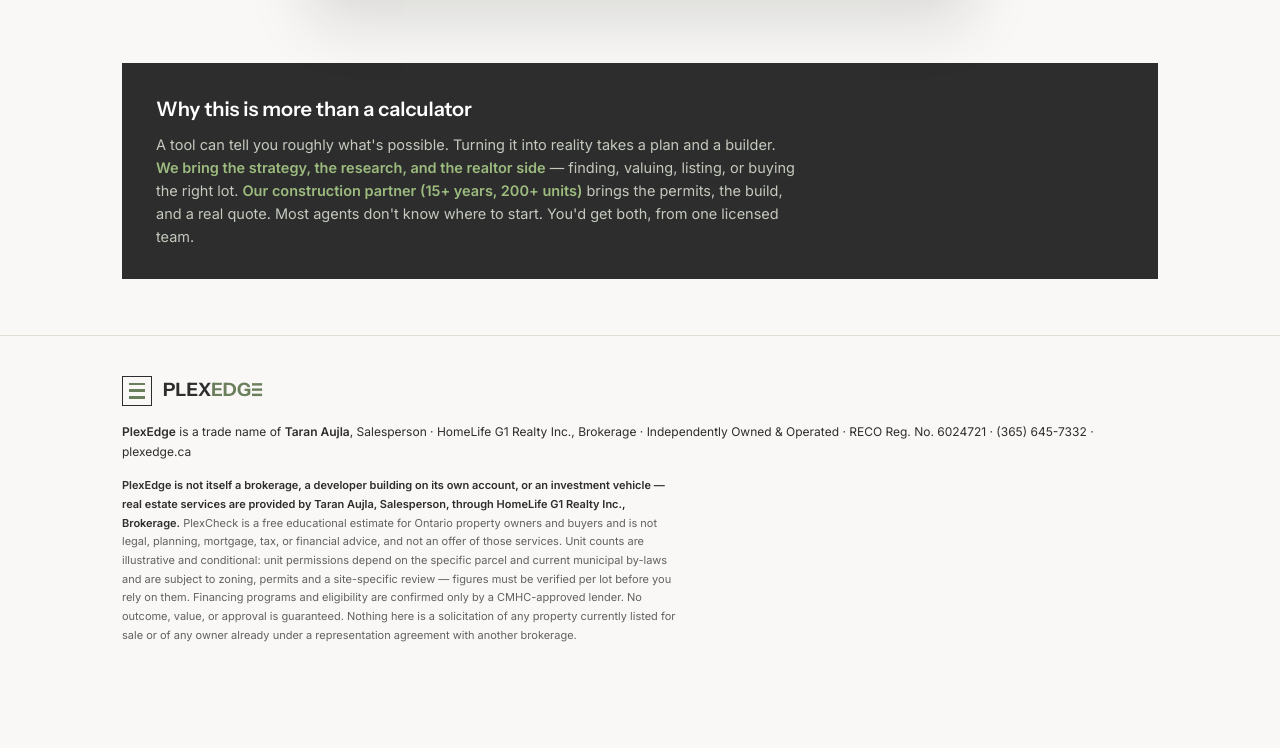
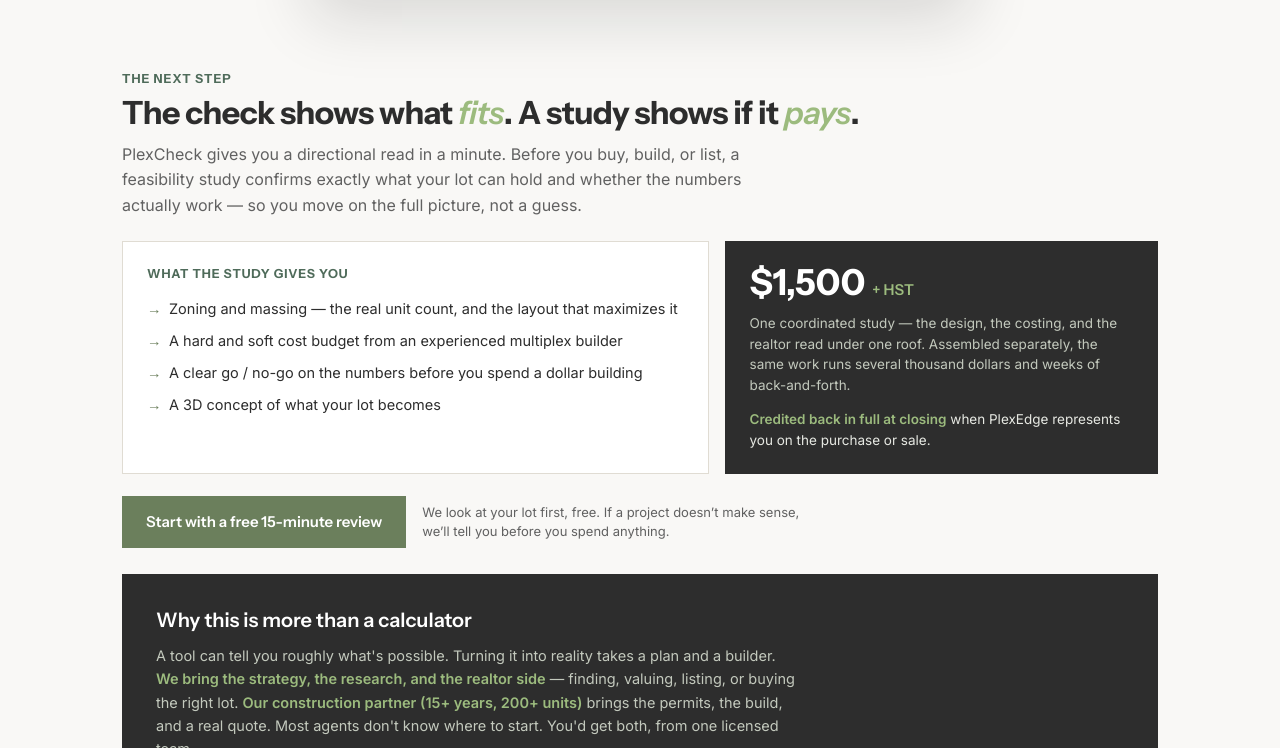
Before and after one commit to TaranAujla123/plexedge, a plain HTML site: page plexcheck/index.html in a window 1280 px wide. Shown: the part 772-1520 px from the top of the page. Before the commit the page ends 1465 px from the top, so only its background shows below. Drawn offline with Linux system fonts and the light colour scheme.

Commit message:
PlexCheck: add feasibility study as paid next step (credited on closing)

```diff
--- a/plexcheck/index.html
+++ b/plexcheck/index.html
@@ -126,6 +126,29 @@
   .strip h3{font-family:var(--disp);font-weight:600;font-size:20px;color:#fff}
   .strip p{color:#c3c9bd;font-size:14.5px;max-width:70ch}
   .strip b{color:var(--sage-lt)}
+
+  /* feasibility upsell (paid next step after the free check) */
+  .feas{margin:6px 0 26px}
+  .feas .step{color:var(--sage-d);font-size:12.5px;font-weight:700;letter-spacing:.08em;text-transform:uppercase;font-family:var(--disp)}
+  .feas-h{font-family:var(--disp);font-weight:700;font-size:clamp(23px,3.4vw,32px);line-height:1.1;letter-spacing:-.02em;color:var(--lead);margin-top:6px}
+  .feas-lede{color:var(--muted);font-size:16px;max-width:62ch;margin-top:12px}
+  .feas-grid{display:grid;grid-template-columns:1.15fr .85fr;gap:16px;margin-top:22px}
+  .feas-card{background:var(--surface);border:1px solid var(--line);padding:22px 24px}
+  .feas-card h4{font-family:var(--disp);font-weight:700;font-size:12.5px;letter-spacing:.07em;text-transform:uppercase;color:var(--sage-d);margin-bottom:14px}
+  .feas-card ul{list-style:none;display:flex;flex-direction:column;gap:11px}
+  .feas-card li{font-size:14.5px;color:var(--ink);padding-left:22px;position:relative;line-height:1.45}
+  .feas-card li:before{content:"\2192";position:absolute;left:0;color:var(--sage);font-weight:700}
+  .feas-card.price{background:var(--lead);color:#fff;border-color:var(--lead);display:flex;flex-direction:column;justify-content:center}
+  .feas-price{font-family:var(--disp);font-weight:700;font-size:36px;color:#fff;line-height:1}
+  .feas-price span{font-size:15px;color:var(--sage-lt);font-weight:600;letter-spacing:.01em}
+  .feas-card.price p{font-size:13.5px;color:#c3c9bd;margin-top:13px;line-height:1.55}
+  .feas-card.price .credit{color:#e7e9e3}
+  .feas-card.price .credit b{color:var(--sage-lt)}
+  .feas-cta{display:flex;align-items:center;gap:16px;flex-wrap:wrap;margin-top:22px}
+  .feas-cta .book{font-family:var(--disp);font-weight:600;font-size:15px;padding:14px 24px;background:var(--sage);color:#fff;text-decoration:none}
+  .feas-cta .book:hover{background:var(--sage-d)}
+  .feas-note{font-size:13px;color:var(--muted);max-width:46ch;line-height:1.5}
+  @media(max-width:640px){.feas-grid{grid-template-columns:1fr}}
 
   footer{background:var(--paper);border-top:1px solid var(--line);color:var(--muted);padding:40px 0 48px;font-size:12px;line-height:1.7}
   footer .logo{margin-bottom:16px;font-size:1.15rem}
@@ -278,6 +301,35 @@
 
   <section class="body">
     <div class="wrap">
+
+      <div class="feas">
+        <div class="step">The next step</div>
+        <h2 class="feas-h">The check shows what <em class="em">fits</em>. A study shows if it <em class="em">pays</em>.</h2>
+        <p class="feas-lede">PlexCheck gives you a directional read in a minute. Before you buy, build, or list, a feasibility study confirms exactly what your lot can hold and whether the numbers actually work &mdash; so you move on the full picture, not a guess.</p>
+
+        <div class="feas-grid">
+          <div class="feas-card">
+            <h4>What the study gives you</h4>
+            <ul>
+              <li>Zoning and massing &mdash; the real unit count, and the layout that maximizes it</li>
+              <li>A hard and soft cost budget from an experienced multiplex builder</li>
+              <li>A clear go / no-go on the numbers before you spend a dollar building</li>
+              <li>A 3D concept of what your lot becomes</li>
+            </ul>
+          </div>
+          <div class="feas-card price">
+            <div class="feas-price">$1,500 <span>+ HST</span></div>
+            <p>One coordinated study &mdash; the design, the costing, and the realtor read under one roof. Assembled separately, the same work runs several thousand dollars and weeks of back-and-forth.</p>
+            <p class="credit"><b>Credited back in full at closing</b> when PlexEdge represents you on the purchase or sale.</p>
+          </div>
+        </div>
+
+        <div class="feas-cta">
+          <a class="book" href="tel:+13656457332">Start with a free 15-minute review</a>
+          <span class="feas-note">We look at your lot first, free. If a project doesn&rsquo;t make sense, we&rsquo;ll tell you before you spend anything.</span>
+        </div>
+      </div>
+
       <div class="strip">
         <h3>Why this is more than a calculator</h3>
         <p>A tool can tell you roughly what's possible. Turning it into reality takes a plan and a builder. <b>We bring the strategy, the research, and the realtor side</b> — finding, valuing, listing, or buying the right lot. <b>Our construction partner (15+ years, 200+ units)</b> brings the permits, the build, and a real quote. Most agents don't know where to start. You'd get both, from one licensed team.</p>
```
